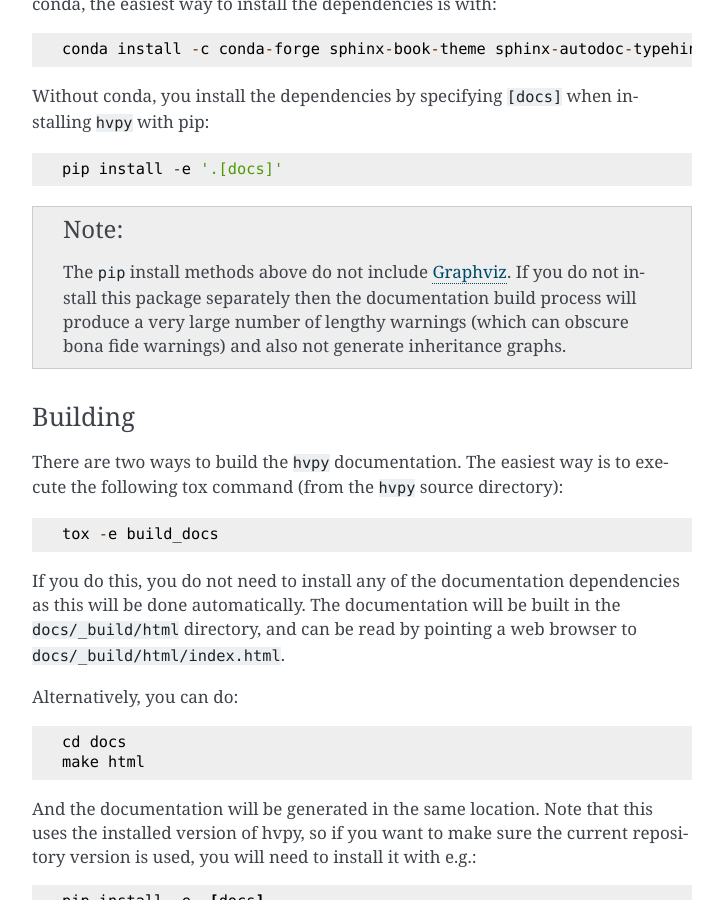
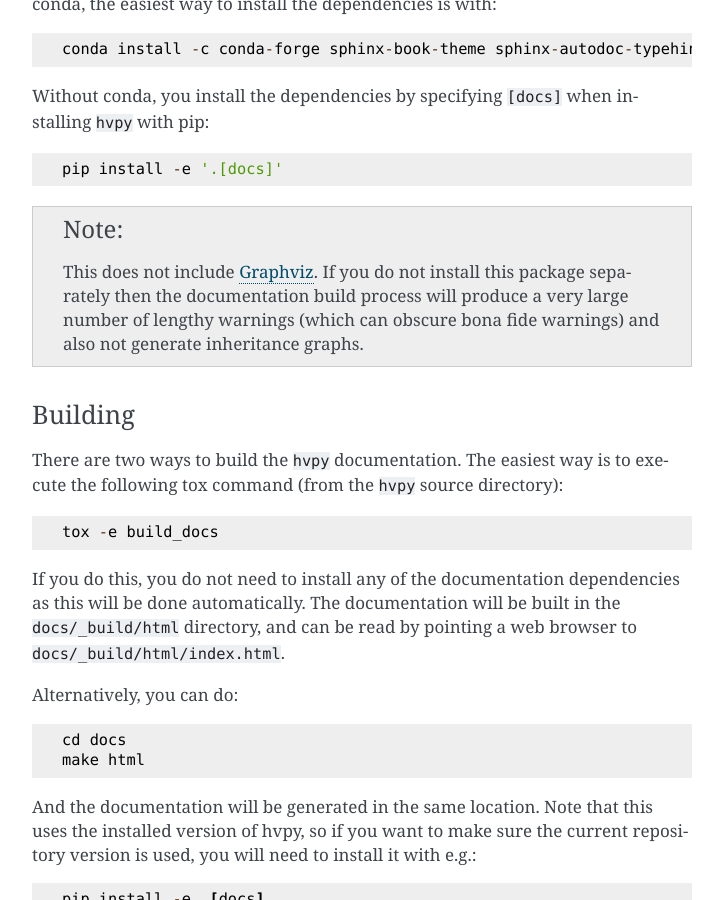
Before and after one commit to Helioviewer-Project/python-api, a Sphinx documentation site: the page built from docs/installation.rst, in a window 1280 px wide and 900 px high, scrolled down 1755 px. Shown: the whole window, without its empty margins (388-1111 px from the left). Built offline with Sphinx 7.4.7, drawn with Linux system fonts in a browser that asks for light colours; the version number could not be read and is left out.

Commit message:
Update docs/installation.rst
Co-authored-by: Nabil Freij <nabil.freij@gmail.com>

```diff
--- a/docs/installation.rst
+++ b/docs/installation.rst
@@ -82,12 +82,10 @@
 
     pip install -e '.[docs]'
 
-.. Note::
-    The ``pip`` install methods above do not include `Graphviz
-    <http://www.graphviz.org>`_.  If you do not install this package separately
-    then the documentation build process will produce a very large number of
-    lengthy warnings (which can obscure bona fide warnings) and also not
-    generate inheritance graphs.
+.. note::
+
+    This does not include `Graphviz <http://www.graphviz.org>`__.
+    If you do not install this package separately then the documentation build process will produce a very large number of lengthy warnings (which can obscure bona fide warnings) and also not generate inheritance graphs.
 
 .. _hvpy-doc-building:
 
```
